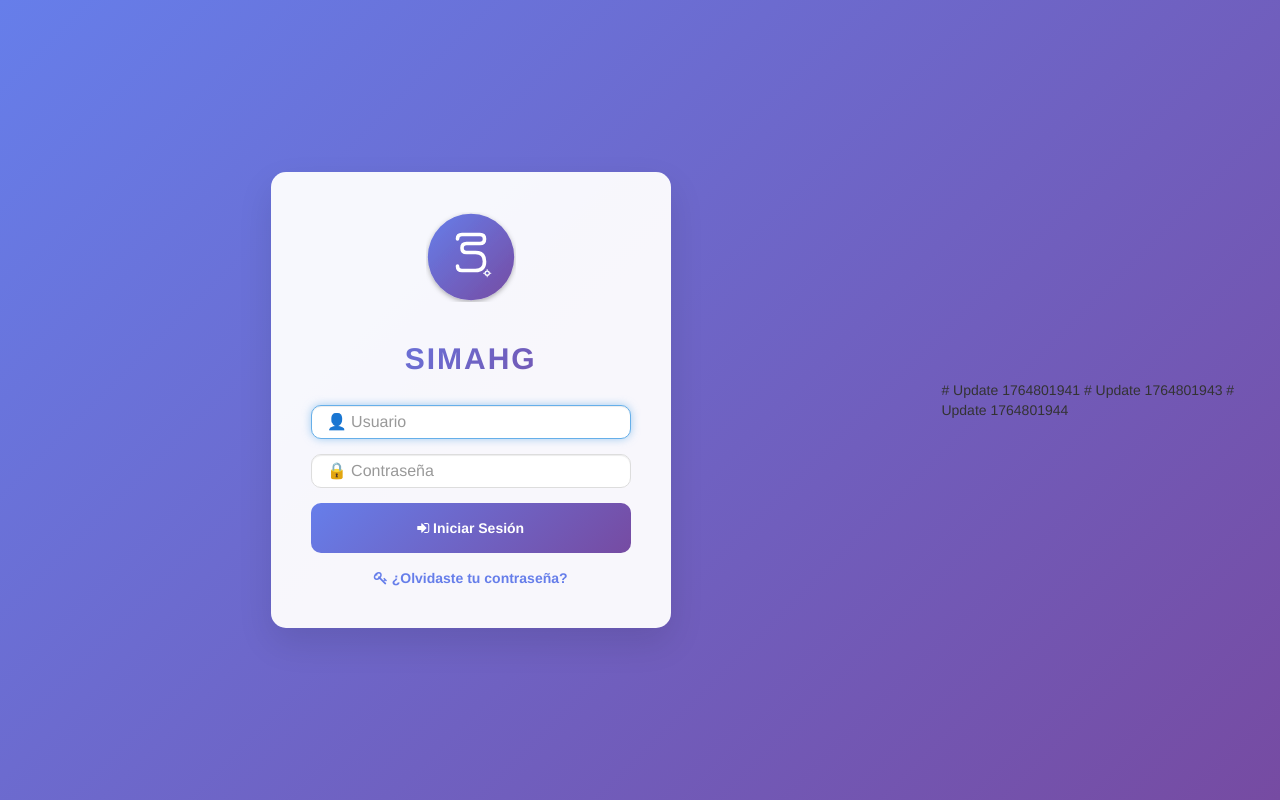
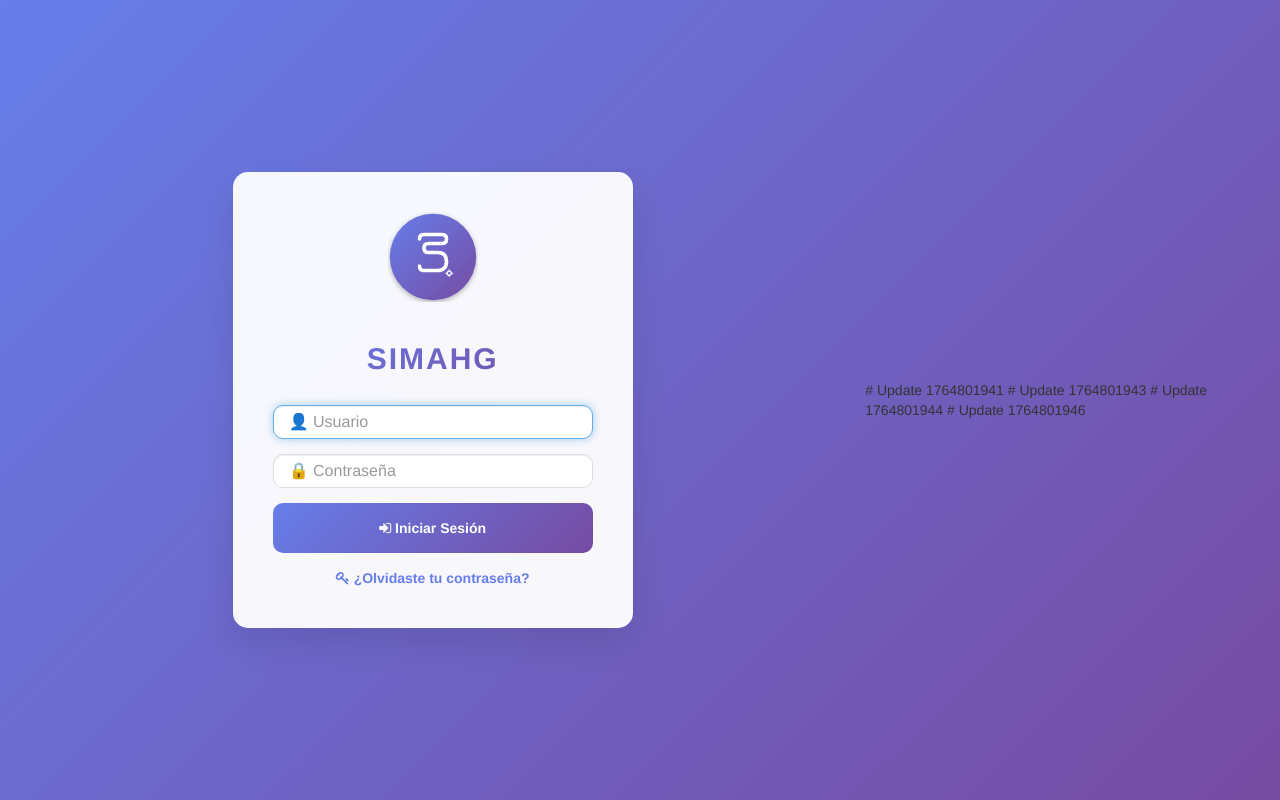
Before and after one commit to simahgEntreprise/Simahg, a CodeIgniter app: page /simahg/login.php in a window 1280 px wide. Run offline with CodeIgniter, Linux system fonts and the light colour scheme; some libraries are stand-ins or nearby versions.

Commit message:
Correcciones de UI

```diff
--- a/login.php
+++ b/login.php
@@ -144,3 +144,4 @@
 # Update 1764801941
 # Update 1764801943
 # Update 1764801944
+# Update 1764801946
```
